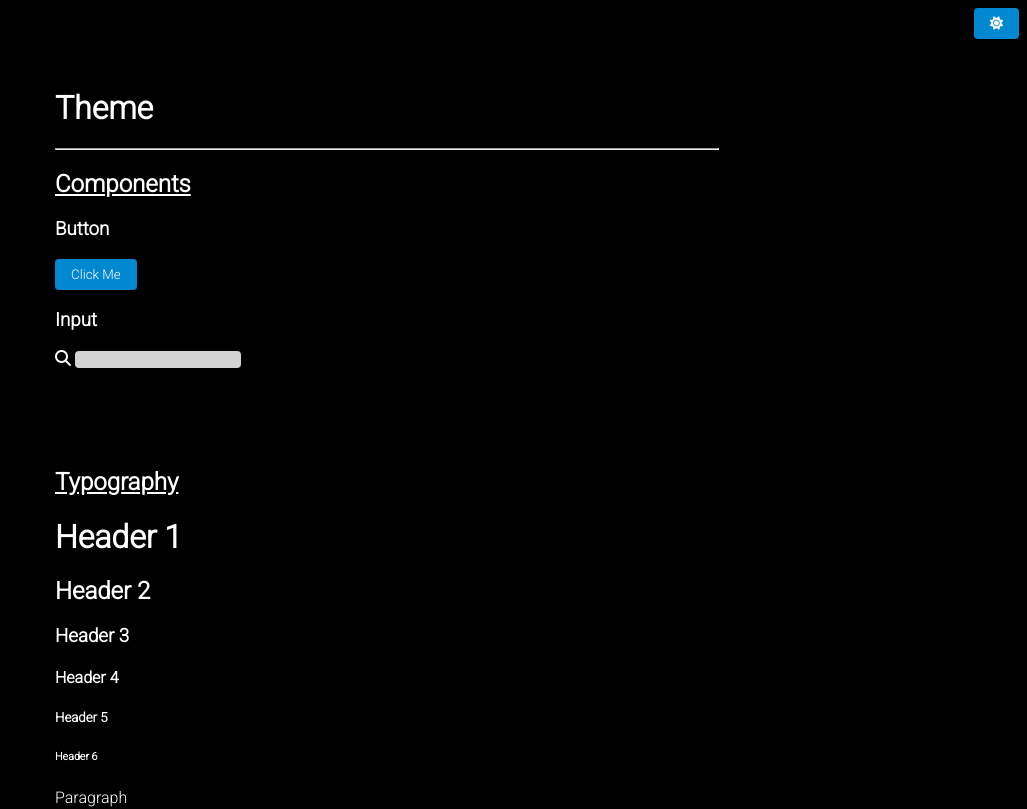
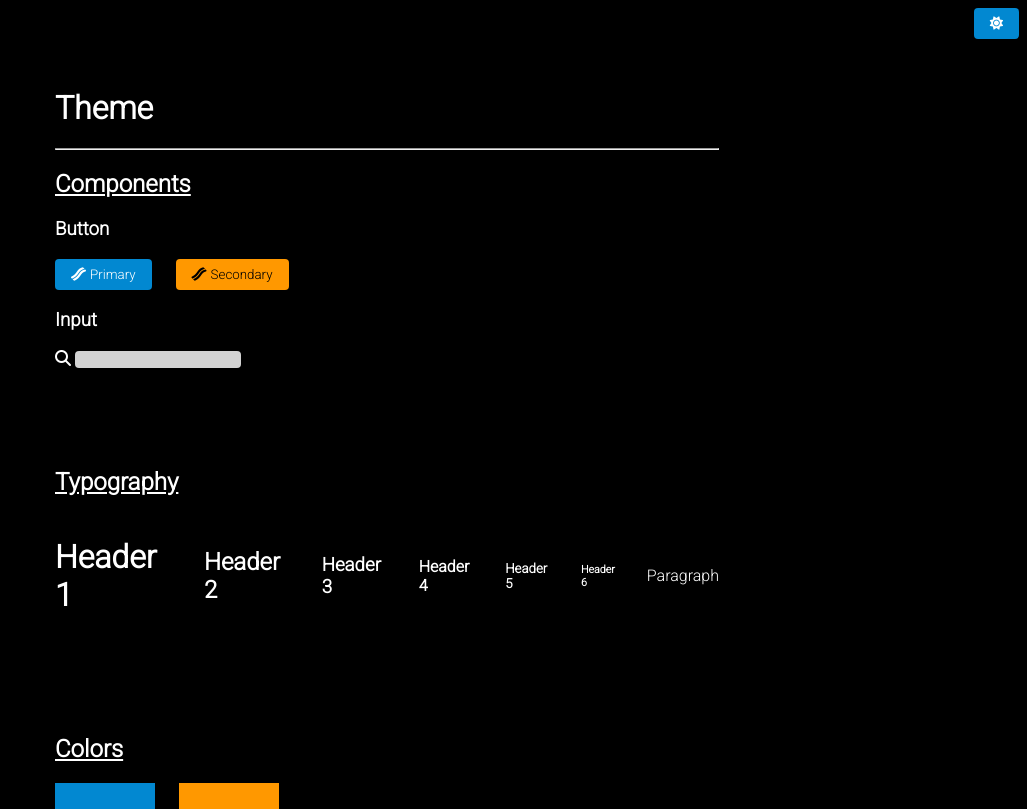
Before and after one commit to nickcoffey/start-page, a React (Create React App) app: page /components in a window 1280 px wide. Shown: the top 809 px of the page, without its empty margins (253-1280 px from the left). Built offline with nearby package versions, Linux system fonts and the light colour scheme.

Commit message:
added button coloring, refactored theme page

```diff
--- a/src/components/general/Button.tsx
+++ b/src/components/general/Button.tsx
@@ -1,23 +1,24 @@
 import React, { ButtonHTMLAttributes, useContext } from 'react'
 import styled from 'styled-components'
 import { ThemeContext } from '../../App'
-import { borderRadiusMixin, boxShadowMixin } from './Mixins'
+import { borderRadiusMixin } from './Mixins'
 
 interface Props extends ButtonHTMLAttributes<HTMLButtonElement> {
   icon?: string
+  color?: 'primary' | 'secondary'
 }
 
-const Button = ({ children, icon, ...props }: Props) => {
+const Button = ({ children, icon, color, ...props }: Props) => {
   const theme = useContext(ThemeContext)
+  const text = color ? (color === 'primary' ? 'primaryText' : 'secondaryText') : 'primaryText'
 
   const StyledButton = styled.button`
-    background-color: ${theme.primary};
+    background-color: ${color ? theme[color] : theme.primary};
     border: 0px;
     padding: 8px 16px;
-    color: #ffffff;
+    color: ${theme[text]};
     cursor: pointer;
     ${borderRadiusMixin}
-    ${boxShadowMixin}
   `
 
   return (
--- a/src/pages/ThemePage.tsx
+++ b/src/pages/ThemePage.tsx
@@ -1,4 +1,4 @@
-import React, { useContext } from 'react'
+import React, { ReactNode, useContext } from 'react'
 import styled from 'styled-components'
 import { ThemeContext } from '../App'
 import { Input, Button } from '../components/general'
@@ -11,8 +11,17 @@ const SectionSpacer = styled.div`
   margin-top: 100px;
 `
 
-const ColorContainer = styled.div`
+const SectionContainer = styled.div`
   display: flex;
+  align-items: center;
+
+  & > * {
+    margin-left: 24px;
+  }
+
+  & > :first-child {
+    margin-left: 0px;
+  }
 `
 
 const ColorBox = styled.div<{ backgroundColor: string; color: string }>`
@@ -28,20 +37,46 @@ const ColorBox = styled.div<{ backgroundColor: string; color: string }>`
 const ThemePage = () => {
   const theme = useContext(ThemeContext)
 
+  type SectionProps = {
+    children: ReactNode
+    noParentContainer?: boolean
+    label: string
+  }
+  const Section = ({ children, noParentContainer, label }: SectionProps) => (
+    <>
+      <SectionLabel>{label}</SectionLabel>
+      {noParentContainer ? <>{children}</> : <SectionContainer>{children}</SectionContainer>}
+    </>
+  )
+
+  const ComponentSection = ({ label, children }: Omit<SectionProps, 'noParentContainer'>) => (
+    <>
+      <h3>{label}</h3>
+      <SectionContainer>{children}</SectionContainer>
+    </>
+  )
+
   return (
     <>
       <h1>Theme</h1>
       <hr />
 
-      <SectionLabel>Components</SectionLabel>
-      <h3>Button</h3>
-      <Button>Click Me</Button>
-      <h3>Input</h3>
+      <Section label="Components" noParentContainer>
+        <ComponentSection label="Button">
+          <Button icon="bacon">Primary</Button>
+          <Button icon="bacon" color="secondary">
+            Secondary
+          </Button>
+        </ComponentSection>
+
+        <ComponentSection label="Input">
           <Input />
+        </ComponentSection>
+      </Section>
 
       <SectionSpacer />
 
-      <SectionLabel>Typography</SectionLabel>
+      <Section label="Typography">
         <h1>Header 1</h1>
         <h2>Header 2</h2>
         <h3>Header 3</h3>
@@ -49,18 +84,18 @@ const ThemePage = () => {
         <h5>Header 5</h5>
         <h6>Header 6</h6>
         <p>Paragraph</p>
+      </Section>
 
       <SectionSpacer />
 
-      <SectionLabel>Colors</SectionLabel>
-      <ColorContainer>
+      <Section label="Colors">
         <ColorBox color={theme.primaryText} backgroundColor={theme.primary}>
           Primary
         </ColorBox>
         <ColorBox color={theme.secondaryText} backgroundColor={theme.secondary}>
           Secondary
         </ColorBox>
-      </ColorContainer>
+      </Section>
     </>
   )
 }
```
Lines whose indentation alone changed are shown as unchanged.
